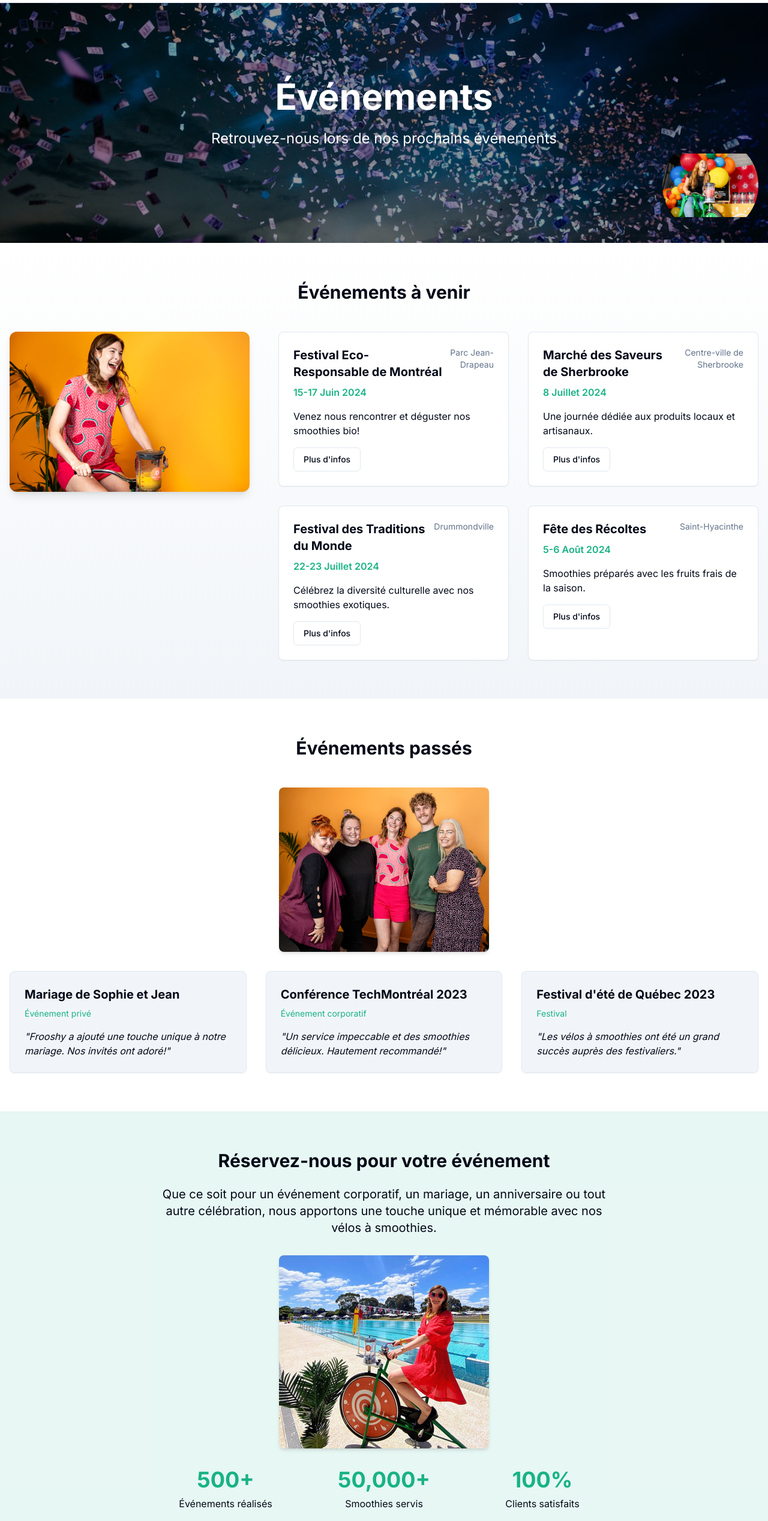
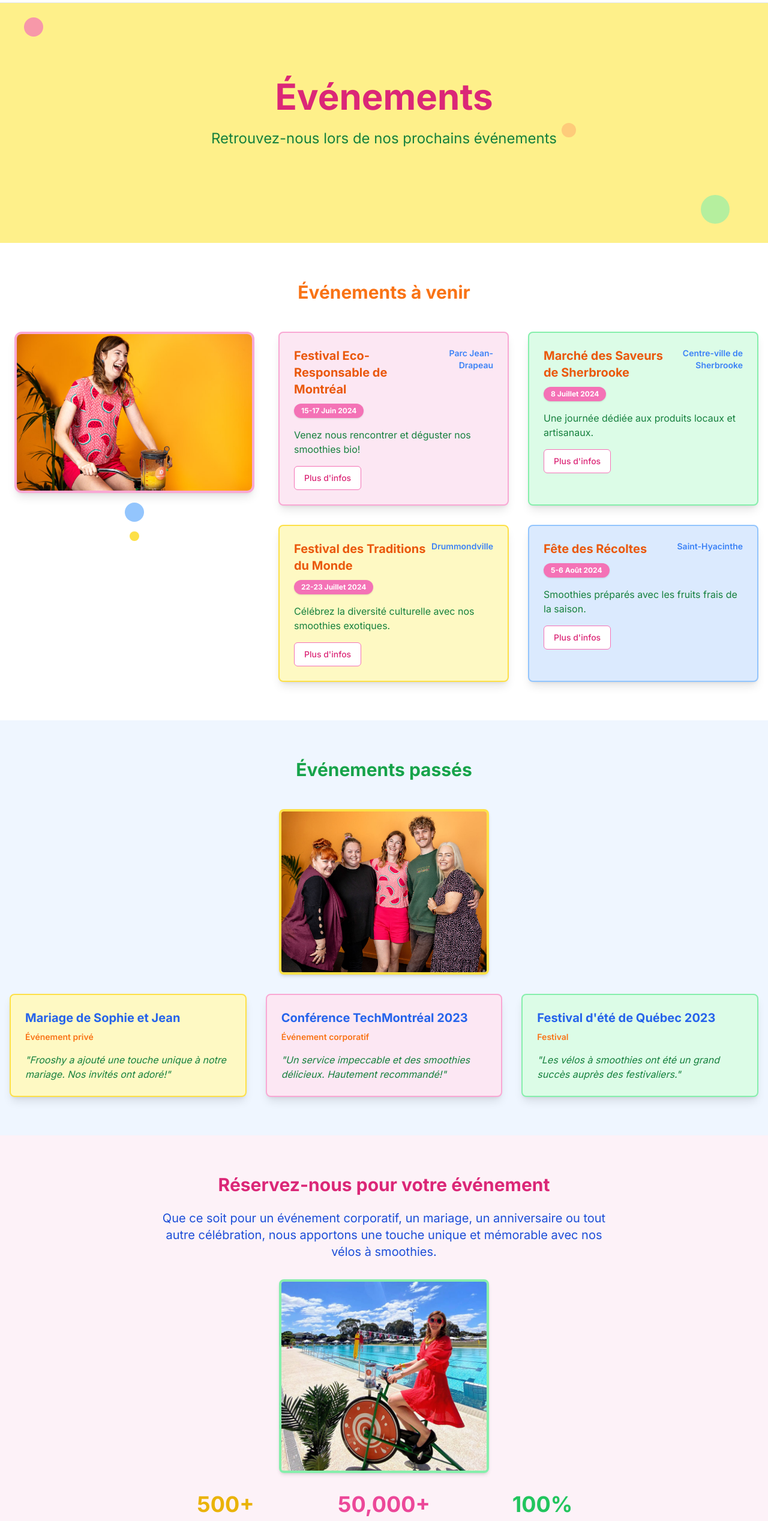
Before and after one commit to ilyes200264/michelle, a Next.js app: page /events in a window 1280 px wide. Shown: the part 60-2596 px from the top of the page at 60% size. Built offline with nearby package versions, Linux system fonts and the light colour scheme.

Commit message:
imcolorl

```diff
--- a/app/events/page.tsx
+++ b/app/events/page.tsx
@@ -59,107 +59,110 @@ export default function EventsPage() {
   return (
     <div className="flex flex-col min-h-screen">
       {/* Hero Section */}
-      <section className="relative h-[50vh] bg-gradient-to-r from-primary/20 to-secondary/20">
-        <div className="absolute inset-0">
-          <Image src="/images/events-hero.jpg" alt="Événements - Frooshy" fill className="object-cover" priority />
-          <div className="absolute inset-0 bg-black/40" />
-          {/* Image décorative vélo à smoothie */}
-          <div className="absolute bottom-4 right-4 w-40 h-40 hidden md:block">
-            <Image src="/images/velo-smoothie-1.jpg" alt="Vélo à smoothie" fill className="object-contain rounded-full shadow-lg" />
-          </div>
-        </div>
+      <section className="relative h-[50vh] bg-yellow-200 flex items-center justify-center">
         <div className="relative z-10 container mx-auto px-4 h-full flex flex-col justify-center items-center text-center">
-          <h1 className="text-4xl md:text-6xl font-bold text-white mb-6 animate-fade-in">Événements</h1>
-          <p className="text-xl md:text-2xl text-white mb-8 max-w-2xl animate-slide-up">
+          <h1 className="text-4xl md:text-6xl font-bold text-pink-600 mb-6 animate-fade-in">Événements</h1>
+          <p className="text-xl md:text-2xl text-green-700 mb-8 max-w-2xl animate-slide-up">
             Retrouvez-nous lors de nos prochains événements
           </p>
         </div>
+        {/* Pastilles décoratives */}
+        <div className="absolute top-6 left-10 w-8 h-8 bg-pink-400 rounded-full opacity-70"></div>
+        <div className="absolute bottom-8 right-16 w-12 h-12 bg-green-300 rounded-full opacity-60"></div>
+        <div className="absolute top-1/2 right-1/4 w-6 h-6 bg-orange-300 rounded-full opacity-70"></div>
       </section>
 
       {/* Upcoming Events */}
-      <section className="py-16 bg-gradient-to-b from-background to-muted">
+      <section className="py-16 bg-white">
         <div className="container mx-auto px-4">
-          <h2 className="text-3xl font-bold text-center mb-12">Événements à venir</h2>
+          <h2 className="text-3xl font-bold text-center mb-12 text-orange-500">Événements à venir</h2>
           <div className="flex flex-col md:flex-row gap-8 items-start">
-            {/* Image vélo à smoothie ambiance */}
-            <div className="w-full md:w-1/3 mb-8 md:mb-0 flex-shrink-0">
-              <Image src="/images/velo-smoothie-2.jpg" alt="Ambiance vélo à smoothie" width={400} height={400} className="rounded-xl shadow-lg object-cover" />
+            <div className="w-full md:w-1/3 mb-8 md:mb-0 flex-shrink-0 flex flex-col gap-4 items-center">
+              <Image src="/images/velo-smoothie-2.jpg" alt="Ambiance vélo à smoothie" width={400} height={400} className="rounded-xl shadow-lg object-cover border-4 border-pink-300" />
+              <span className="inline-block w-8 h-8 bg-blue-300 rounded-full"></span>
+              <span className="inline-block w-4 h-4 bg-yellow-300 rounded-full"></span>
             </div>
             <div className="grid grid-cols-1 md:grid-cols-2 gap-8 w-full">
-              {upcomingEvents.map((event) => (
-                <Card key={event.id} className="hover:shadow-lg transition-all duration-300">
+              {upcomingEvents.map((event, idx) => {
+                const bgColors = ["bg-pink-100", "bg-green-100", "bg-yellow-100", "bg-blue-100"];
+                const borderColors = ["border-pink-300", "border-green-300", "border-yellow-300", "border-blue-300"];
+                return (
+                  <Card key={event.id} className={`${bgColors[idx % bgColors.length]} ${borderColors[idx % borderColors.length]} border-2 shadow-lg transition-all duration-300`}>
                     <CardContent className="p-6">
                       <div className="flex items-start justify-between mb-4">
                         <div>
-                        <h3 className="text-xl font-bold mb-2">{event.name}</h3>
-                        <p className="text-primary font-semibold">{event.date}</p>
+                          <h3 className="text-xl font-bold mb-2 text-orange-600">{event.name}</h3>
+                          <span className="inline-block px-3 py-1 rounded-full text-white text-xs font-bold bg-pink-400 shadow">{event.date}</span>
                         </div>
                         <div className="text-right">
-                        <p className="text-sm text-muted-foreground">{event.location}</p>
+                          <p className="text-sm text-blue-500 font-semibold">{event.location}</p>
                         </div>
                       </div>
-                    <p className="mb-4">{event.description}</p>
-                    <Button asChild variant="outline">
+                      <p className="mb-4 text-green-700">{event.description}</p>
+                      <Button asChild variant="outline" className="border-pink-400 text-pink-600 hover:bg-pink-100">
                         <Link href="/contact">Plus d'infos</Link>
                       </Button>
                     </CardContent>
                   </Card>
-              ))}
+                )
+              })}
             </div>
           </div>
         </div>
       </section>
 
       {/* Past Events */}
-      <section className="py-16 bg-white">
+      <section className="py-16 bg-blue-50">
         <div className="container mx-auto px-4">
-          <h2 className="text-3xl font-bold text-center mb-12">Événements passés</h2>
-          {/* Image équipe en haut de la section */}
+          <h2 className="text-3xl font-bold text-center mb-12 text-green-600">Événements passés</h2>
           <div className="flex justify-center mb-8">
-            <Image src="/images/equipe-frooshy.jpg" alt="L'équipe Frooshy" width={350} height={250} className="rounded-lg shadow-md object-cover" />
+            <Image src="/images/equipe-frooshy.jpg" alt="L'équipe Frooshy" width={350} height={250} className="rounded-lg shadow-md object-cover border-4 border-yellow-300" />
           </div>
           <div className="grid grid-cols-1 md:grid-cols-3 gap-8">
-            {pastEvents.map((event) => (
-              <Card key={event.id} className="bg-muted">
+            {pastEvents.map((event, idx) => {
+              const bgColors = ["bg-yellow-100", "bg-pink-100", "bg-green-100"];
+              const borderColors = ["border-yellow-300", "border-pink-300", "border-green-300"];
+              return (
+                <Card key={event.id} className={`${bgColors[idx % bgColors.length]} ${borderColors[idx % borderColors.length]} border-2 shadow-lg`}>
                   <CardContent className="p-6">
-                  <h3 className="text-xl font-bold mb-2">{event.name}</h3>
-                  <p className="text-sm text-primary mb-4">{event.type}</p>
-                  <p className="italic">"{event.testimonial}"</p>
+                    <h3 className="text-xl font-bold mb-2 text-blue-600">{event.name}</h3>
+                    <p className="text-sm text-orange-500 mb-4 font-semibold">{event.type}</p>
+                    <p className="italic text-green-700">"{event.testimonial}"</p>
                   </CardContent>
                 </Card>
-            ))}
+              )
+            })}
           </div>
         </div>
       </section>
 
       {/* Book Us Section */}
-      <section className="py-16 bg-primary/10">
+      <section className="py-16 bg-pink-50">
         <div className="container mx-auto px-4">
           <div className="max-w-3xl mx-auto text-center">
-            <h2 className="text-3xl font-bold mb-6">Réservez-nous pour votre événement</h2>
-            <p className="text-xl mb-8">
+            <h2 className="text-3xl font-bold mb-6 text-pink-600">Réservez-nous pour votre événement</h2>
+            <p className="text-xl mb-8 text-blue-700">
               Que ce soit pour un événement corporatif, un mariage, un anniversaire ou tout autre célébration, nous
               apportons une touche unique et mémorable avec nos vélos à smoothies.
             </p>
-            {/* Image vélo à smoothie ambiance 2 */}
             <div className="flex justify-center mb-8">
-              <Image src="/images/velo-smoothie-3.jpg" alt="Vélo à smoothie événement" width={350} height={250} className="rounded-lg shadow-md object-cover" />
+              <Image src="/images/velo-smoothie-3.jpg" alt="Vélo à smoothie événement" width={350} height={250} className="rounded-lg shadow-md object-cover border-4 border-green-300" />
             </div>
             <div className="grid grid-cols-1 md:grid-cols-3 gap-6 mb-8">
               <div className="text-center">
-                <div className="text-4xl font-bold text-primary mb-2">500+</div>
-                <p>Événements réalisés</p>
+                <div className="text-4xl font-bold text-yellow-500 mb-2">500+</div>
+                <p className="text-green-700">Événements réalisés</p>
               </div>
               <div className="text-center">
-                <div className="text-4xl font-bold text-primary mb-2">50,000+</div>
-                <p>Smoothies servis</p>
+                <div className="text-4xl font-bold text-pink-500 mb-2">50,000+</div>
+                <p className="text-blue-700">Smoothies servis</p>
               </div>
               <div className="text-center">
-                <div className="text-4xl font-bold text-primary mb-2">100%</div>
-                <p>Clients satisfaits</p>
+                <div className="text-4xl font-bold text-green-500 mb-2">100%</div>
+                <p className="text-orange-700">Clients satisfaits</p>
               </div>
             </div>
-            <Button asChild size="lg">
+            <Button asChild size="lg" className="bg-yellow-400 hover:bg-yellow-500 text-white">
               <Link href="/contact">Réserver maintenant</Link>
             </Button>
           </div>
@@ -167,23 +170,22 @@ export default function EventsPage() {
       </section>
 
       {/* CTA Section */}
-      <section className="py-20 bg-primary text-white">
+      <section className="py-20 bg-green-100 text-green-900">
         <div className="container mx-auto px-4 text-center">
-          <h2 className="text-3xl font-bold mb-6">Ne manquez pas nos prochains événements</h2>
-          <p className="text-xl mb-8 max-w-2xl mx-auto">
+          <h2 className="text-3xl font-bold mb-6 text-pink-600">Ne manquez pas nos prochains événements</h2>
+          <p className="text-xl mb-8 max-w-2xl mx-auto text-blue-700">
             Suivez-nous sur les réseaux sociaux pour rester informé de nos apparitions publiques et événements spéciaux.
           </p>
-          {/* Image vélo à smoothie décorative en bas de page */}
           <div className="flex justify-center mb-8">
-            <Image src="/images/velo-smoothie-1.jpg" alt="Vélo à smoothie" width={200} height={200} className="rounded-full shadow-lg object-cover" />
+            <Image src="/images/velo-smoothie-1.jpg" alt="Vélo à smoothie" width={200} height={200} className="rounded-full shadow-lg object-cover border-4 border-pink-300" />
           </div>
           <div className="flex flex-col sm:flex-row gap-4 justify-center">
-            <Button asChild size="lg" variant="outline" className="bg-white text-primary hover:bg-white/90">
+            <Button asChild size="lg" variant="outline" className="bg-pink-400 text-white border-none hover:bg-pink-500">
               <Link href="https://www.facebook.com/frooshy" target="_blank" rel="noopener noreferrer">
                 Facebook
               </Link>
             </Button>
-            <Button asChild size="lg" variant="outline" className="bg-white text-primary hover:bg-white/90">
+            <Button asChild size="lg" variant="outline" className="bg-yellow-400 text-white border-none hover:bg-yellow-500">
               <Link href="https://www.instagram.com/frooshy" target="_blank" rel="noopener noreferrer">
                 Instagram
               </Link>
```
Lines whose indentation alone changed are shown as unchanged.
